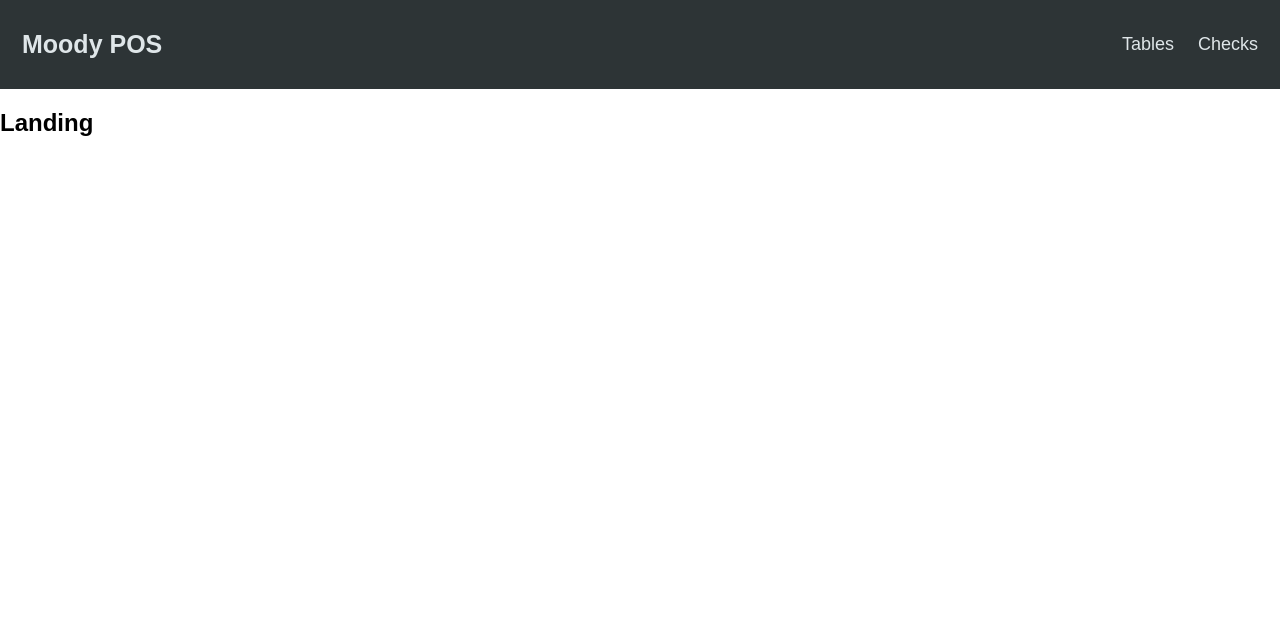
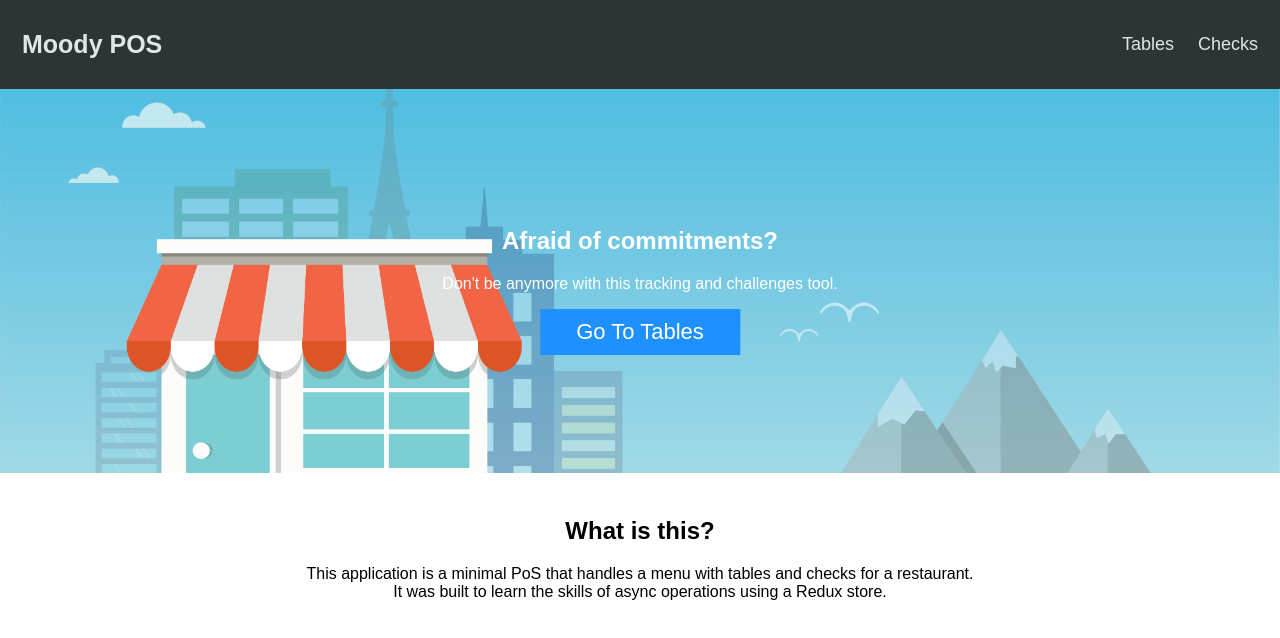
Before and after one commit to jeffreymahmoudi/moody-pos-client, a React (Create React App) app: page / in a window 1280 px wide. Shown: the top 638 px of the page. Built offline with nearby package versions, Linux system fonts and the light colour scheme; no server answers.

Commit message:
Landing page

```diff
--- a/public/index.html
+++ b/public/index.html
@@ -19,7 +19,7 @@
       work correctly both with client-side routing and a non-root public URL.
       Learn how to configure a non-root public URL by running `npm run build`.
     -->
-    <title>React App</title>
+    <title>Moody POS</title>
   </head>
   <body>
     <noscript>
--- a/src/components/Landing.js
+++ b/src/components/Landing.js
@@ -1,10 +1,35 @@
-import React from 'react'
+import React from 'react';
+import { Link, Redirect } from 'react-router-dom';
+
+import Background from '../styles/landing-page.png';
+import '../styles/landing-page.css';
+
+const landingStyle = {
+  backgroundImage: `url(${Background})`,
+};
 
 const Landing = () => {
   return (
-    <div className='landing'>
-      <h2>Landing</h2>
-    </div>
+    <section className="landing">
+      <div className="hero-image" style={landingStyle}>
+        <div className="hero-text">
+          <h1>Afraid of commitments?</h1>
+          <p>Don't be anymore with this tracking and challenges tool.</p>
+          <Link to="/tables">Go To Tables</Link>
+        </div>
+      </div>
+      <div className="description">
+        <h2>What is this?</h2>
+        <p>This application is a minimal PoS that handles a menu with tables and checks for a restaurant. <br />It was built to learn the skills of async operations using a Redux store.</p>
+      </div>
+    </section>
+
+
+
+
+    // <div className='landing'>
+    //   <h2>Landing</h2>
+    // </div>
   )
 }
 
--- a/src/styles/header.css
+++ b/src/styles/header.css
@@ -22,7 +22,7 @@ header a.logo {
 }
 
 header a.active {
-  background-color: dodgerblue;
+  background-color: #1e90ff;
   color: white;
 }
 
--- /dev/null
+++ b/src/styles/landing-page.css
@@ -0,0 +1,45 @@
+section.landing {
+  height: 80vh;
+  margin-bottom: 15%;
+}
+
+section.landing .hero-image {
+  height: 60%;
+  background-position: center;
+  background-repeat: no-repeat;
+  background-size: cover;
+  position: relative;
+}
+
+section.landing .hero-text {
+  text-align: center;
+  position: absolute;
+  top: 50%;
+  left: 50%;
+  transform: translate(-50%, -50%);
+  color: white;
+}
+
+section.landing .hero-text a {
+  display: inline-block;
+  width: 200px;
+  background-color: #1e90ff;
+  color: #fff;
+  text-align: center;
+  padding: 12px;
+  text-decoration: none;
+  font-size: 22px;
+  line-height: 22px;
+  margin: 0 auto;
+  cursor: pointer;
+}
+
+section.landing .hero-text a:hover {
+  background-color: #fff;
+  color:#1e90ff;
+}
+
+section.landing .description {
+  text-align: center;
+  padding: 24px;
+}
--- a/src/styles/table-card.css
+++ b/src/styles/table-card.css
@@ -1,5 +1,5 @@
 .table-card {
-  background-color: DodgerBlue;
+  background-color:#1e90ff;
   color: white;
   width: 200px;
   height: 200px;
```
Also changed, not shown: src/styles/landing-page.png (added), 1 other file (tests, documents, lock files or other folders).
